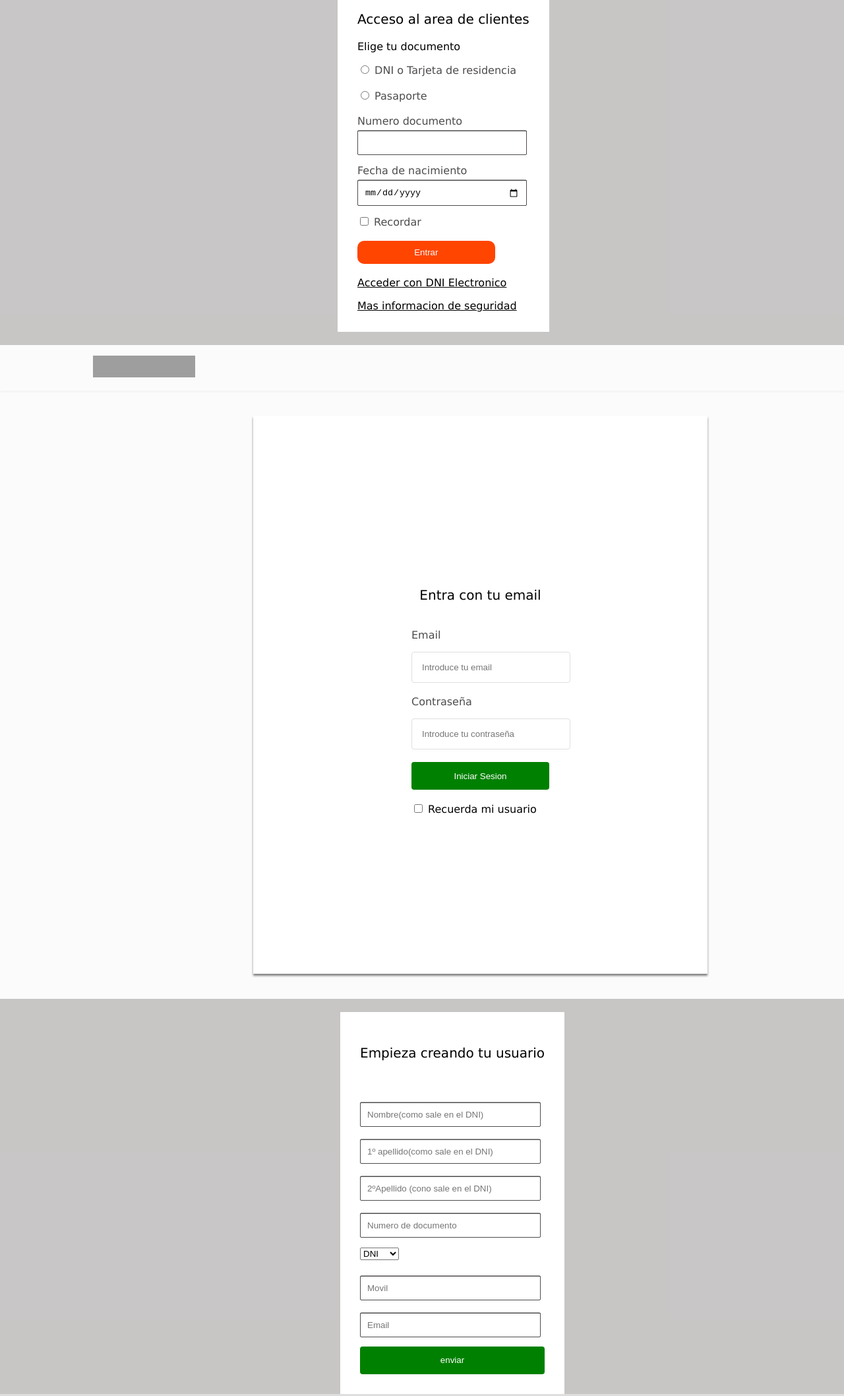
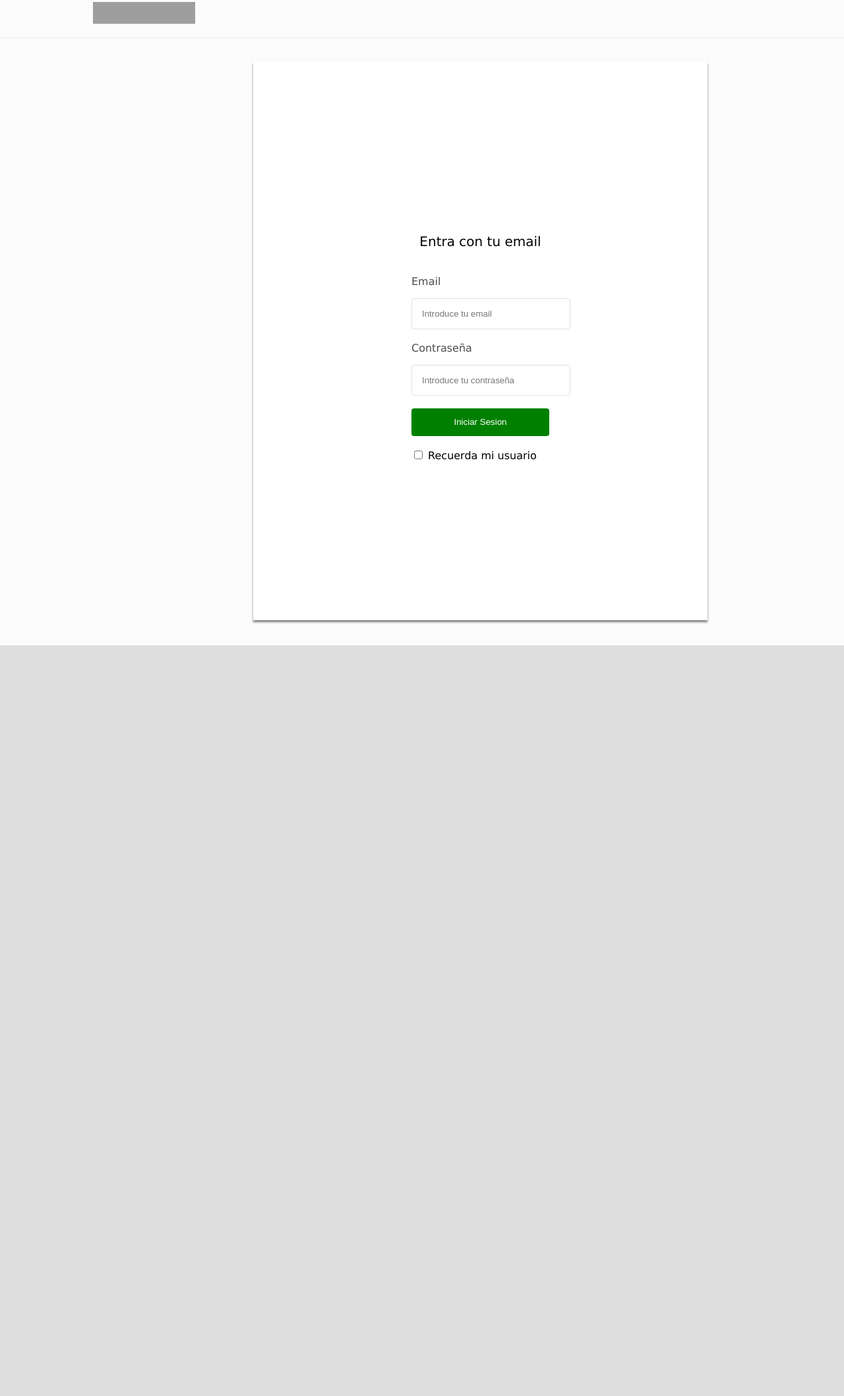
Before and after one commit to cristian353/Pracica-9-Formularios, a plain HTML site: page index.html in a window 1280 px wide. Shown: the part 33-2149 px from the top of the page at 66% size. After the commit the page ends 1031 px from the top, so only its background shows below. Drawn offline with Linux system fonts and the light colour scheme; grey boxes are pictures that could not be loaded.

Commit message:
Update index.html

```diff
--- a/index.html
+++ b/index.html
@@ -8,42 +8,7 @@
     <link rel="stylesheet" href="estilo.css">
 </head>
 <body>
-    <form action="" method="get" class="bordes">
-        <p class="titulo">Acceso al area de clientes</p>
-        <p class="text-color-black">Elige tu documento<p>
-
-        <input type="radio" id="seleccionar-dni">
-        <label for="seleccionar-dni">DNI o Tarjeta de residencia</label>
-        <br>
-        <br>
-        <input type="radio" id="seleccionar-pasaporte">
-        <label for="seleccionar-pasaporte">Pasaporte</label>
-        <br>
-        <br>
-        <label for="numero-documento">Numero documento</label>
-        <br>
-        <input type="text"  class="campo" id="numero-documento">
-        <br>
-        <br>
-        <label for="fecha">Fecha de nacimiento</label>
-        <br>
-        <input type="date" id="fecha" class="campo">
-        <br>
-        <br>
-        <input type="checkbox" id="recordar">
-        <label for="recordar">Recordar</label>
-        <br>
-        <br>
-        <input type="submit" value="Entrar" class="boton">
-        <br>
-        <br>
-        <a href="#">Acceder con DNI Electronico</a>
-        <br>
-        <p></p>
-        <a href="#">Mas informacion de seguridad</a>
-    </form>
-
-    <section class="contenedor pizza">
+   <section class="contenedor pizza">
         <div class="header-pizza">
             <a href="#"><img class="logo" src="https://static.pizzahut.services/areas/phes/resources/phes/static/logo.svg" alt="Imagen no disponible"></a>
         </div>
@@ -73,39 +38,5 @@
         <br>
         <br>
     </section>
-
-    <section class="contenedor">
-        <form action="" class="tercero">
-            <p class="titulo">Empieza creando tu usuario</p>
-            <br>
-            <br>
-            <input class="campo"type="text" placeholder="Nombre(como sale en el DNI)">
-            <br>
-            <br>
-            <input class="campo"type="text" placeholder="1º apellido(como sale en el DNI)">
-            <br>
-            <br>
-            <input class="campo"type="text" placeholder="2ºApellido (cono sale en el DNI)">
-            <br>
-            <br>
-            <input class="campo" type="text" placeholder="Numero de documento">
-            <br>
-            <br>
-            <select name="documento" id="documento">
-                <option value="DNI">DNI</option>
-                <option value="NIF">NIF</option>
-                <option value="CERT">CERT</option>
-            </select>
-            <br>
-            <br>
-            <input class="campo"type="number" placeholder="Movil">
-            <br>
-            <br>
-            <input class="campo" type="text" placeholder="Email">
-            <br>
-            <br>
-            <input class="boton-segundo" type="button" value="enviar">
-        </form>
-    </section>
 </body>
 </html>
```
